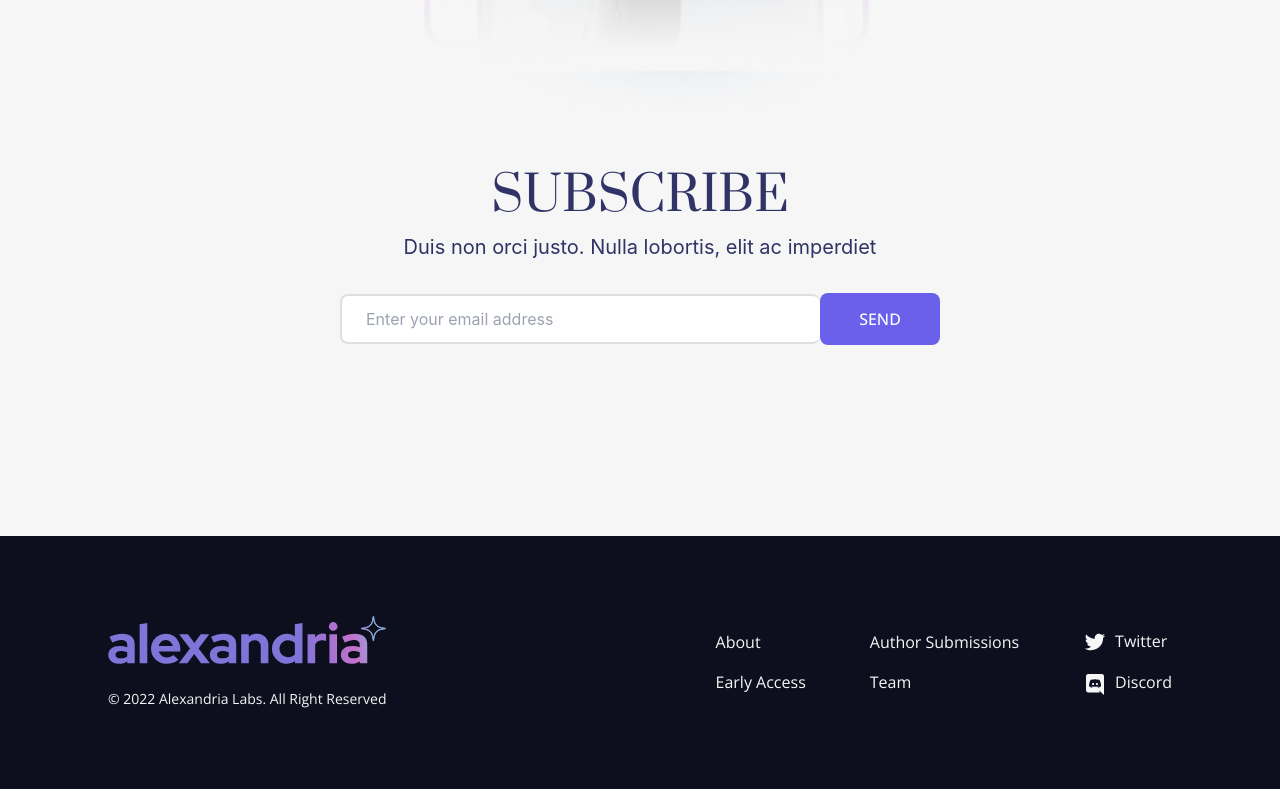
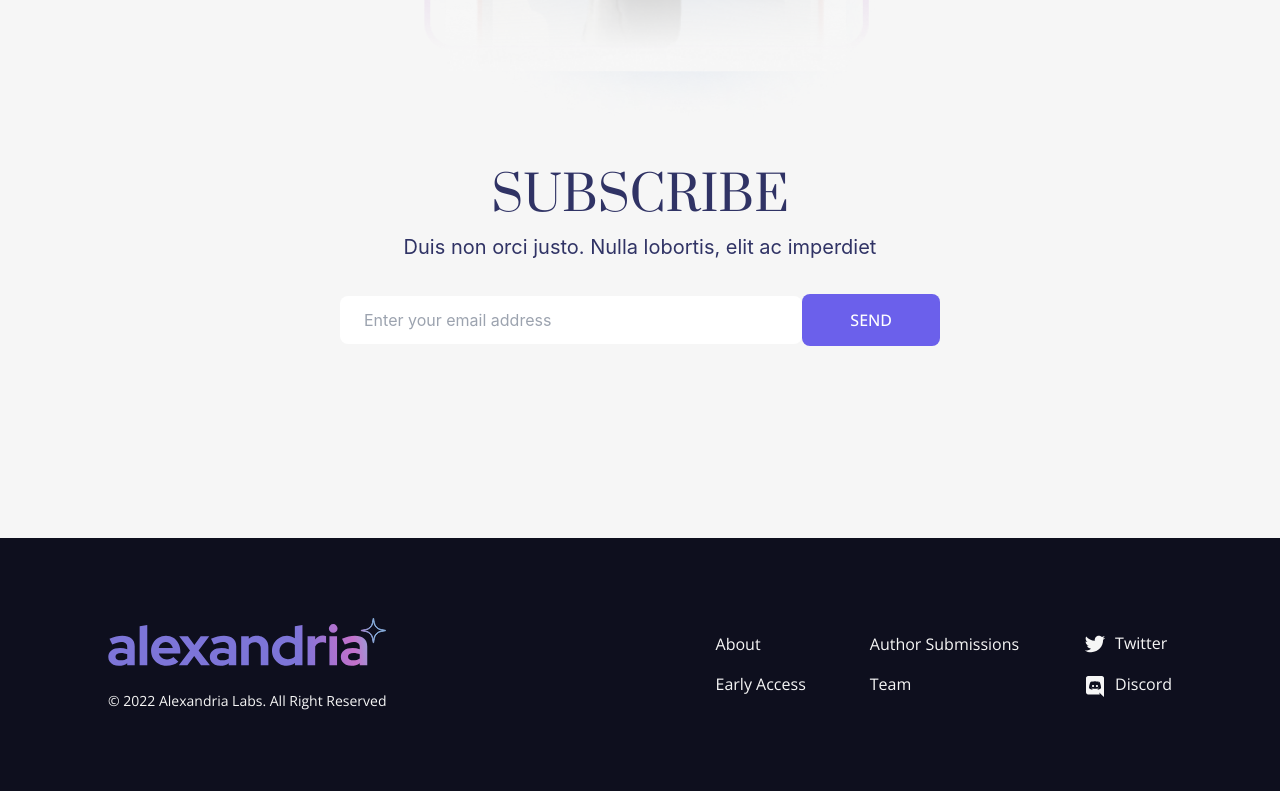
Before and after one commit to talhabytheway/alexandria-landing-page, a React (Create React App) app: page / in a window 1280 px wide. Shown: the part 5286-6077 px from the top of the page. Built offline with nearby package versions, Linux system fonts and the light colour scheme.

Commit message:
Miss Ishbals QA 7/4/23

```diff
--- a/src/components/Subscribe/Subscribe.jsx
+++ b/src/components/Subscribe/Subscribe.jsx
@@ -15,17 +15,17 @@ const Subscribe = () => {
             Duis non orci justo. Nulla lobortis, elit ac imperdiet
           </p>
         </div>
-        <div className="w-full max-w-[600px] flex h-[50px] items-center">
+        <div className="w-full max-w-[600px] flex items-center">
           <input
             type="text"
             name=""
             id=""
             placeholder="Enter your email address"
-            className="w-[70%] sm:w-[80%] inline-block h-full rounded-lg focus-visible:outline-[#DEDFE2] border-2 border-r-0 rounded-r-none md:border-l-2 md:rounded-r-lg pl-6 leading-[24px] border-[#DEDFE2]"
+            className="w-[100%] inline-block h-full rounded-lg focus-visible:outline-none py-[12px] px-[14px] md:py-[14px] md:px-[24px]"
           />
-          <div className="w-[30%] rounded-r-lg sm:w-[20%]"><div className="text-[14px] lg:text-[16px] font-open bg-blue cursor-pointer text-center text-white font-medium rounded-lg rounded-l-none md:rounded-l-lg py-[15px] lg:py-[14px]">
+          <div className="text-[16px] font-open bg-blue cursor-pointer text-center text-white font-medium rounded-lg py-[12px] px-[24px] md:py-[14px] md:px-[48px]">
             SEND
-          </div></div>
+          </div>
         </div>
       </div>
     </div>
```
